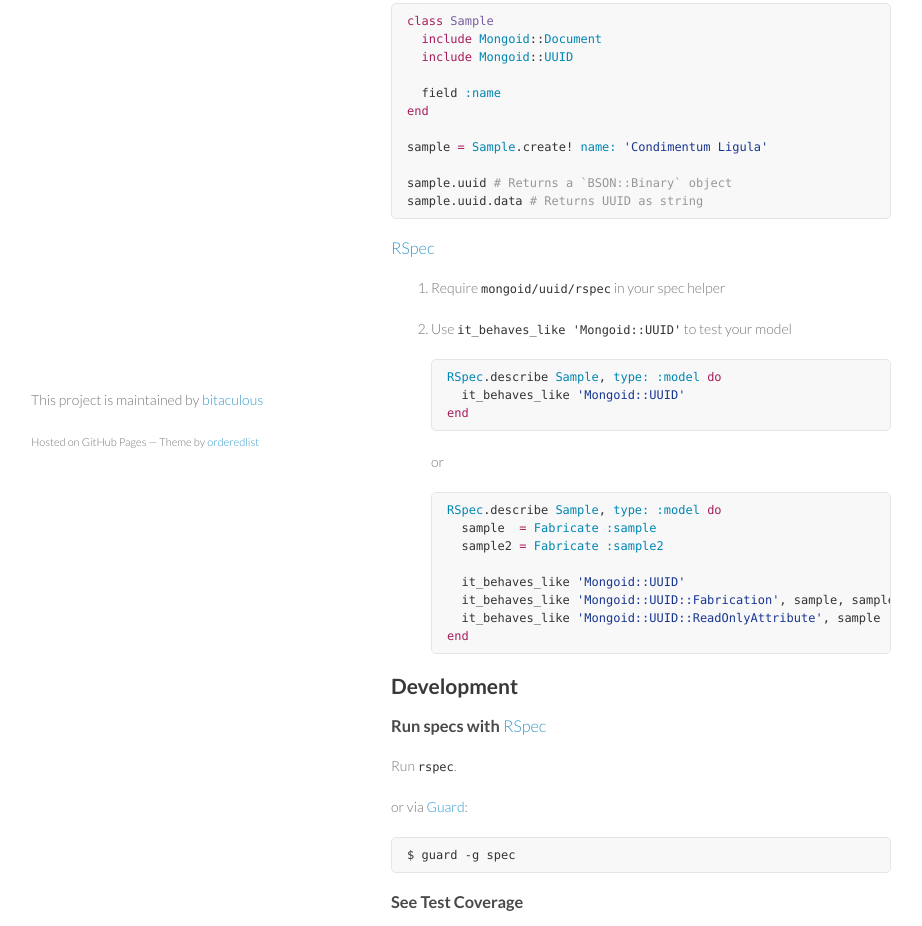
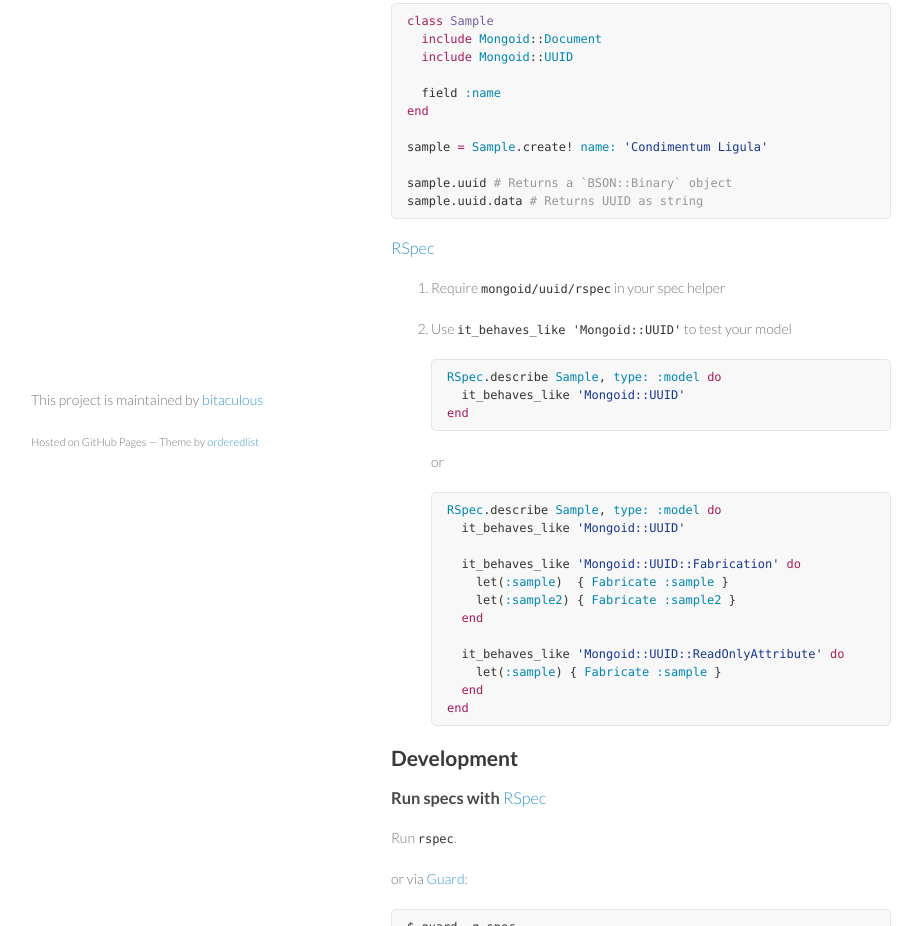
Before and after one commit to bitaculous/mongoid-uuid, a plain HTML site: page index.html in a window 1280 px wide. Shown: the part 279-1205 px from the top of the page, without its empty margins (179-1101 px from the left). Drawn offline with Linux system fonts and the light colour scheme.

```diff
--- a/index.html
+++ b/index.html
@@ -71,12 +71,16 @@
 <p>or</p>
 
 <div class="highlight highlight-source-ruby"><pre><span class="pl-c1">RSpec</span>.describe <span class="pl-c1">Sample</span>, <span class="pl-c1">type:</span> <span class="pl-c1">:model</span> <span class="pl-k">do</span>
-  sample  <span class="pl-k">=</span> <span class="pl-c1">Fabricate</span> <span class="pl-c1">:sample</span>
-  sample2 <span class="pl-k">=</span> <span class="pl-c1">Fabricate</span> <span class="pl-c1">:sample2</span>
+  it_behaves_like <span class="pl-s"><span class="pl-pds">'</span>Mongoid::UUID<span class="pl-pds">'</span></span>
 
-  it_behaves_like <span class="pl-s"><span class="pl-pds">'</span>Mongoid::UUID<span class="pl-pds">'</span></span>
-  it_behaves_like <span class="pl-s"><span class="pl-pds">'</span>Mongoid::UUID::Fabrication<span class="pl-pds">'</span></span>, sample, sample2
-  it_behaves_like <span class="pl-s"><span class="pl-pds">'</span>Mongoid::UUID::ReadOnlyAttribute<span class="pl-pds">'</span></span>, sample
+  it_behaves_like <span class="pl-s"><span class="pl-pds">'</span>Mongoid::UUID::Fabrication<span class="pl-pds">'</span></span> <span class="pl-k">do</span>
+    let(<span class="pl-c1">:sample</span>)  { <span class="pl-c1">Fabricate</span> <span class="pl-c1">:sample</span> }
+    let(<span class="pl-c1">:sample2</span>) { <span class="pl-c1">Fabricate</span> <span class="pl-c1">:sample2</span> }
+  <span class="pl-k">end</span>
+
+  it_behaves_like <span class="pl-s"><span class="pl-pds">'</span>Mongoid::UUID::ReadOnlyAttribute<span class="pl-pds">'</span></span> <span class="pl-k">do</span>
+    let(<span class="pl-c1">:sample</span>) { <span class="pl-c1">Fabricate</span> <span class="pl-c1">:sample</span> }
+  <span class="pl-k">end</span>
 <span class="pl-k">end</span></pre></div>
 </li>
 </ol>
```
Also changed, not shown: params.json (+1 -1 lines).
